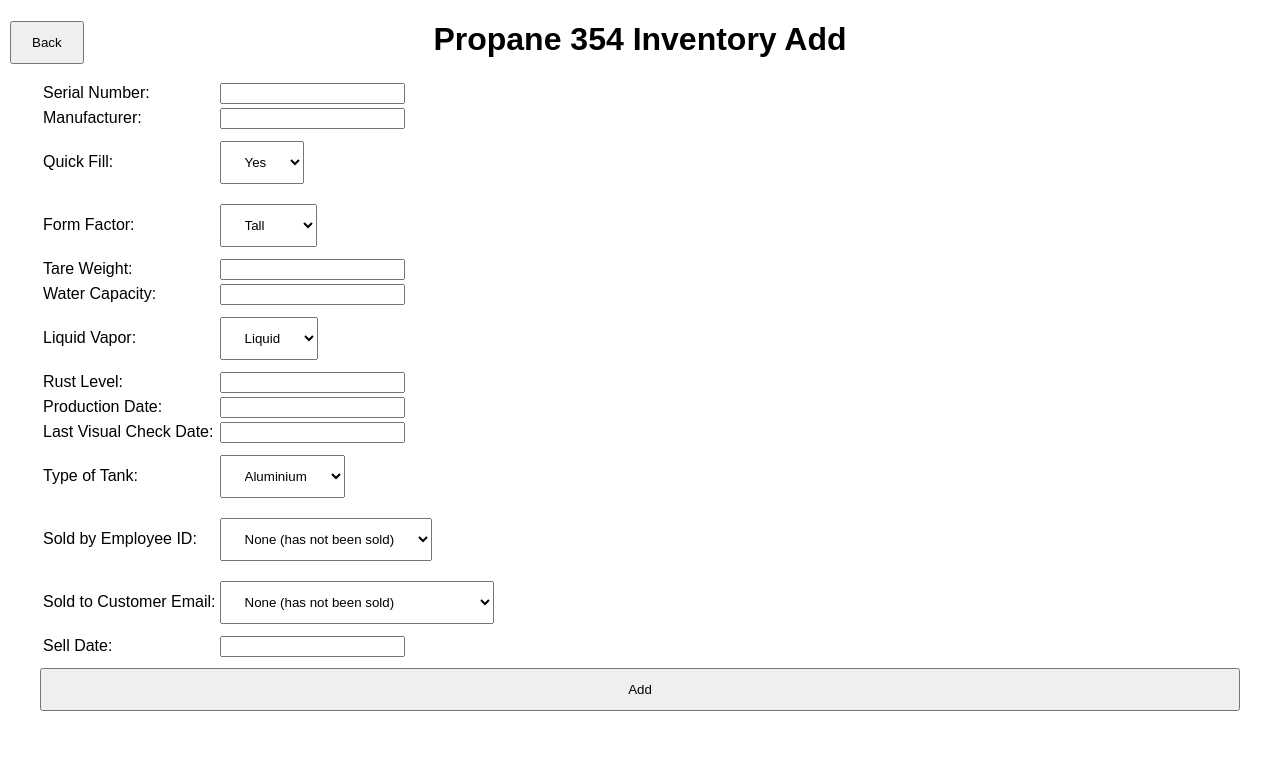
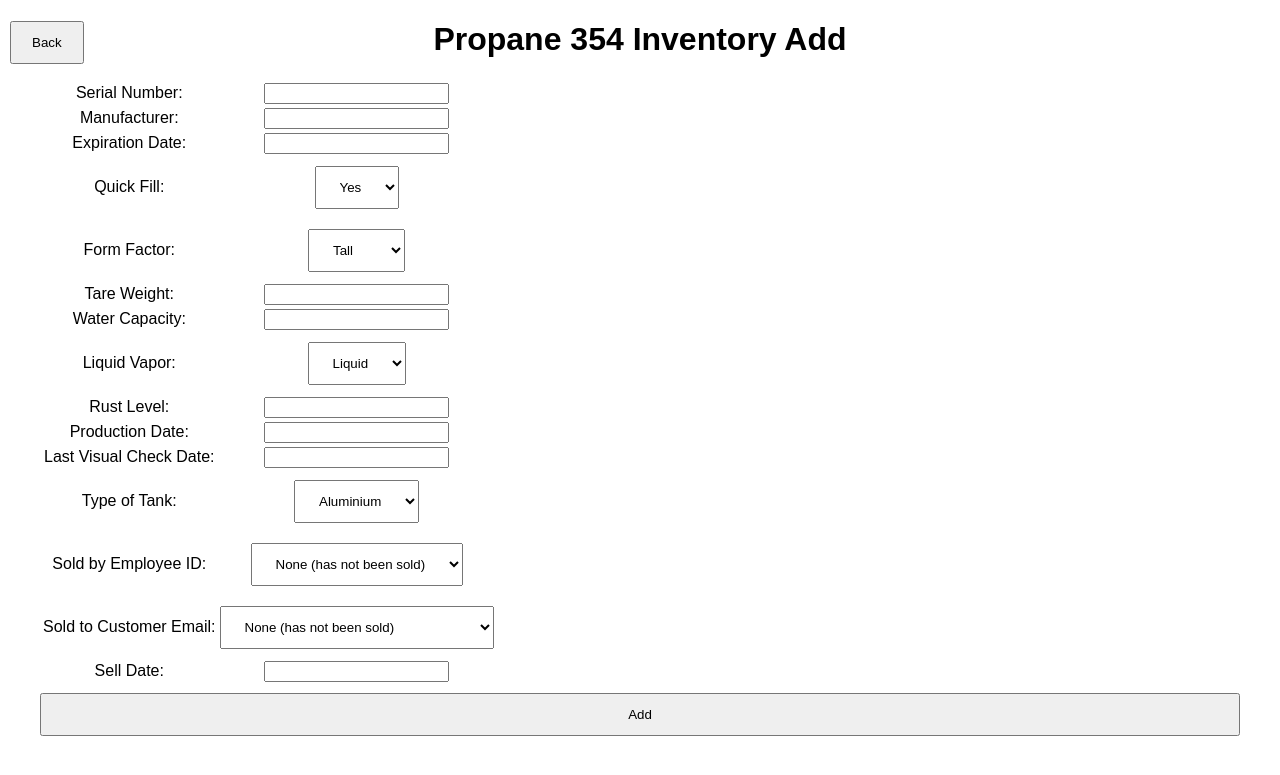
Before and after one commit to BowieGian/Propane-354, a Flask app: page /inventory/add in a window 1280 px wide. Shown: the top 775 px of the page. Run offline with Flask 2, Linux system fonts and the light colour scheme; data comes from the database, SQL or seed files in the repository.

Commit message:
implement propane tank insert and display error message on failed insert

```diff
--- a/app.py
+++ b/app.py
@@ -45,13 +45,30 @@ def inventoryAdd():
     customer_emails = cursor.execute('SELECT email FROM customer;').fetchall();
 
     if request.method == 'POST':
+        form = {}
+        attributes = [
+            'serial_number', 'manufacturer', 'expiration_date', 'quick_fill', 'form_factor',
+            'tare_weight', 'water_capacity', 'liquid_vapor', 'rust_level', 'production_date',
+            'last_visual_check_date', 'type_of_tank', 'sold_by_employee_id',
+            'sold_to_customer_email', 'sell_date'
+        ]
 
+        for attribute in attributes:
+            user_input = request.form[attribute]
+            if (user_input != ''):
+                form[attribute] = user_input
+            else:
+                form[attribute] = None
 
-        # add to database ----------------------
-
-        redirect(url_for('inventory'))
+        return_value = 'success'
+        new_propane_tank_values = tuple(form.values())
+        return_value = insert_propane_tank(connection, new_propane_tank_values)
+        if (return_value != 'success'):
+            return render_template('inventory-add.html', retail_employees=retail_employees, customer_emails=customer_emails, error=return_value)
+        else:
+            return render_template('inventory-add.html', retail_employees=retail_employees, customer_emails=customer_emails, error='')
     else:
-        return render_template('inventory-add.html', retail_employees=retail_employees, customer_emails=customer_emails)
+        return render_template('inventory-add.html', retail_employees=retail_employees, customer_emails=customer_emails, error='')
 
 @app.route('/inventory/list', methods=['GET', 'POST'])
 def inventoryList():
--- a/templates/inventory-add.html
+++ b/templates/inventory-add.html
@@ -8,9 +8,8 @@
 <div class="content">
     <form method='GET' action="/inventory"><button class="back">Back</button></form>
     <h1 style="text-align: center">Propane 354 Inventory Add</h1>
-
-    <form action="/inventory/add" method="POST" style="text-align: center"></form>
-
+    {{error}}
+    <form action="/inventory/add" method="POST" style="text-align: center">
     <table>
         <tr>
             <td>Serial Number:</td>
@@ -19,6 +18,10 @@
 	<tr>
             <td>Manufacturer:</td>
 	    <td><input type="text" name="manufacturer" id="manufacturer"></td>
+        </tr>
+        <tr>
+            <td>Expiration Date:</td>
+	    <td><input type="text" name="expiration_date" id="expiration_date_date"></td>
         </tr>
         <tr>
 	    <td>Quick Fill:</td>
@@ -81,7 +84,7 @@
 	    <td>Sold by Employee ID:</td>
 	    <td>
                 <select name="sold_by_employee_id" id="sold_by_employee_id">
-                    <option value="None">None (has not been sold)</option>
+                    <option value="">None (has not been sold)</option>
                     {% for retail_employee in retail_employees %}
                     <option value="{{ retail_employee [0] }}">{{ retail_employee [0] }}</option>
                     {% endfor %}
@@ -92,7 +95,7 @@
 	    <td>Sold to Customer Email:</td>
 	    <td>
                 <select name="sold_to_customer_email" id="sold_to_customer_email">
-                    <option value="None">None (has not been sold)</option>
+                    <option value="">None (has not been sold)</option>
                     {% for customer_email in customer_emails %}
                     <option value="{{ customer_email [0] }}">{{ customer_email [0] }}</option>
                     {% endfor %}
@@ -105,5 +108,7 @@
         </tr>
     </table>
     <input type="submit" value="Add" class="button">
+    </form>
 </div>
+
 {% endblock %}
```
